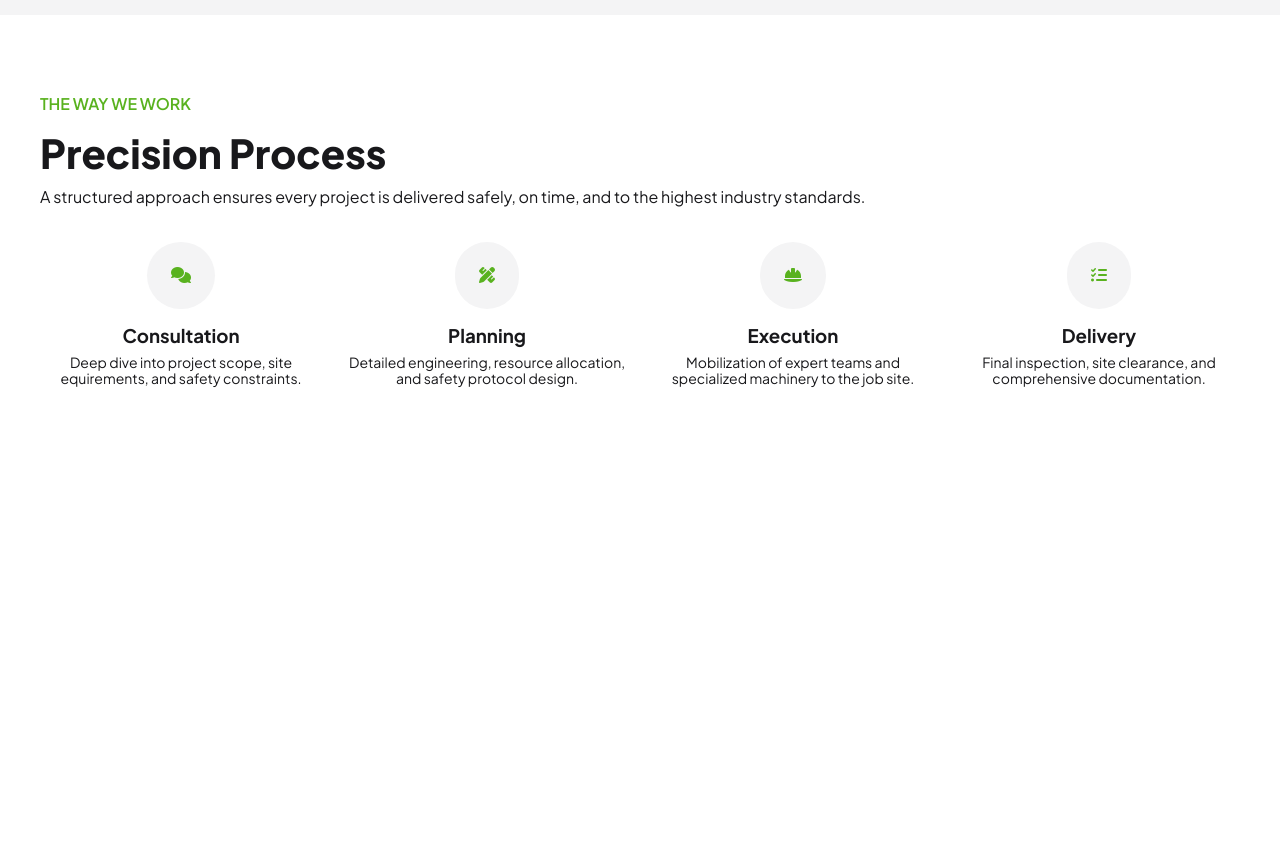
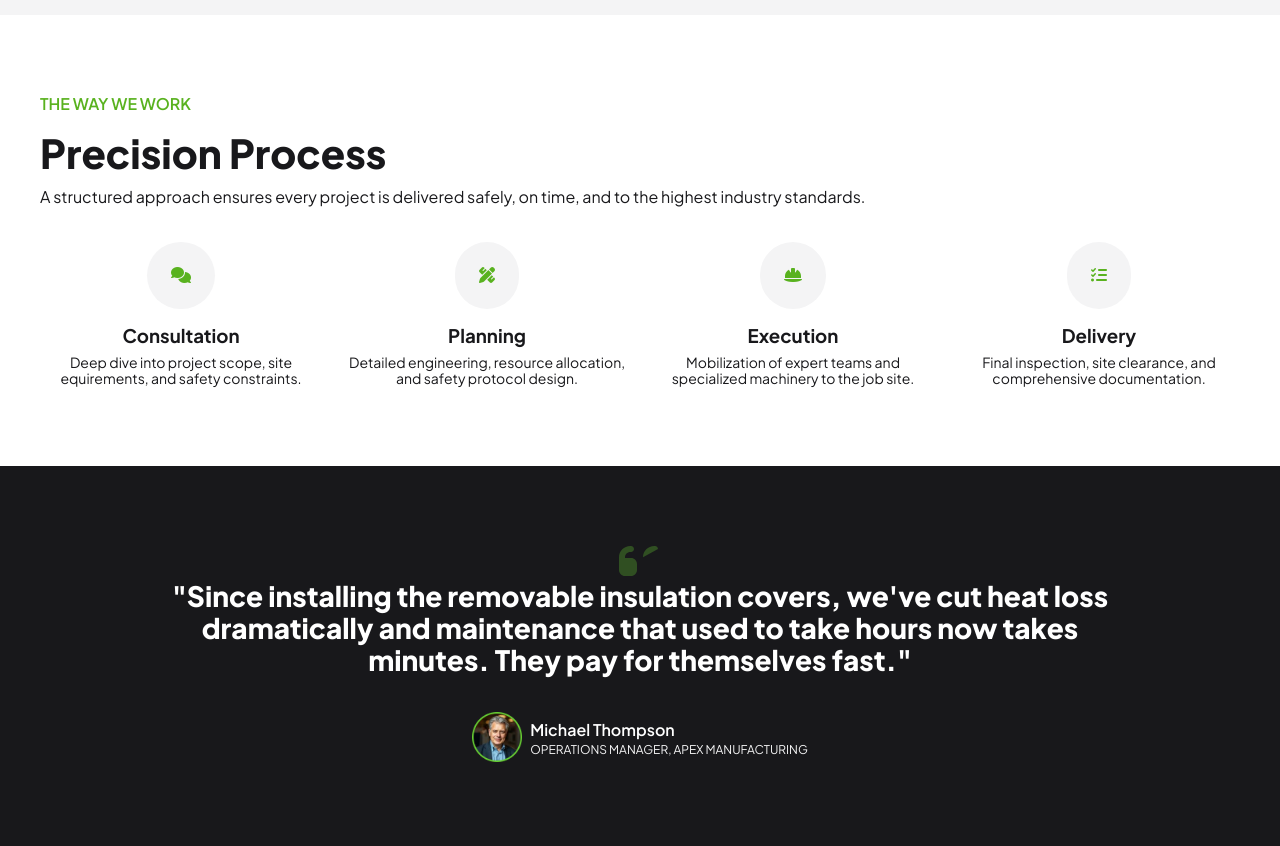
Before and after one commit to icekomo/EIS, a plain HTML site: page deploy/index.html in a window 1280 px wide. Shown: the part 3298-4144 px from the top of the page. Before the commit the page ends 3764 px from the top, so only its background shows below. Drawn offline with Linux system fonts and the light colour scheme.

Commit message:
added quotes

```diff
--- a/deploy/index.html
+++ b/deploy/index.html
@@ -284,6 +284,24 @@
                                     </ul>
                                 </div>
                             </div>
+    <div id="index-quotes" class="content-padding">
+                                    <div id="quote-container">
+                                        <div class="quote">
+                                            <div class="icon"><img src="img/index/quotes/quote.svg" alt="quote marks"></div>
+                                            <p>"Since installing the removable insulation covers, we've cut heat loss dramatically and maintenance that used to take hours now takes minutes. They pay for themselves fast."</p>
+
+                                            <div class="avatar-title">
+                                                <div class="avatar"><img src="img/index/quotes/avatar.png" alt="Michael Thompsons photo"></div>
+                                                <div class="name-title">
+                                                    <h3>Michael Thompson</h3>
+                                                    <h4>OPERATIONS MANAGER, APEX MANUFACTURING</h4>
+                                                </div>
+
+                                            </div>
+                                        </div>
+
+                                    </div>
+                                </div>
 
     <footer></footer>
 
--- /dev/null
+++ b/dev/scss/sections/index/_index-quotes.scss
@@ -0,0 +1,69 @@
+/* =============
+    Index - Quotes
+============= */
+@use "../../helpers";
+
+#index-quotes{
+    background-color: var(--charcoal);
+
+    @include helpers.lg{
+        display: grid;
+        grid-template-columns: auto 992px auto;
+        grid-template-areas: ". index-quotes .";
+    }
+
+    #quote-container{
+
+        text-align: center;
+        color: var(--white);
+
+
+        @include helpers.lg{
+            grid-area: index-quotes;
+        }
+
+
+        p{
+            font-size: helpers.rem-calc(28);
+            font-weight: 800;
+        }
+
+        .avatar-title{
+            margin-top: 36px;
+            display: flex;
+            align-items: center;
+            gap: 8px;
+            justify-content: center;
+            text-align: left;
+
+            .avatar{
+                width: 50px;
+
+                @include helpers.md{
+                    width: 75px;
+                }
+
+                @include helpers.lg{
+                    width: 50px;
+                }
+
+                img{
+                    width: 100%;
+                }
+            }
+
+            h3{
+                font-weight: 50;
+                font-weight: 600;
+                font-size: helpers.rem-calc(16);
+                margin-bottom: 4px;
+            }
+
+            h4{
+                color: var(--light-grey);
+                font-weight: 400;
+                font-size: helpers.rem-calc(12);
+            }
+        }
+    }
+}
--- a/dev/scss/styles.scss
+++ b/dev/scss/styles.scss
@@ -21,3 +21,4 @@
 @forward "sections/index/_index-partner.scss";
 @forward "sections/index/_index-projects.scss";
 @forward "sections/index/_index-process.scss";
+@forward "sections/index/_index-quotes.scss";
```
Also changed, not shown: deploy/css/styles.css, deploy/img/index/quotes/avatar.png (added), deploy/img/index/quotes/quote.svg (added), 4 other files.
